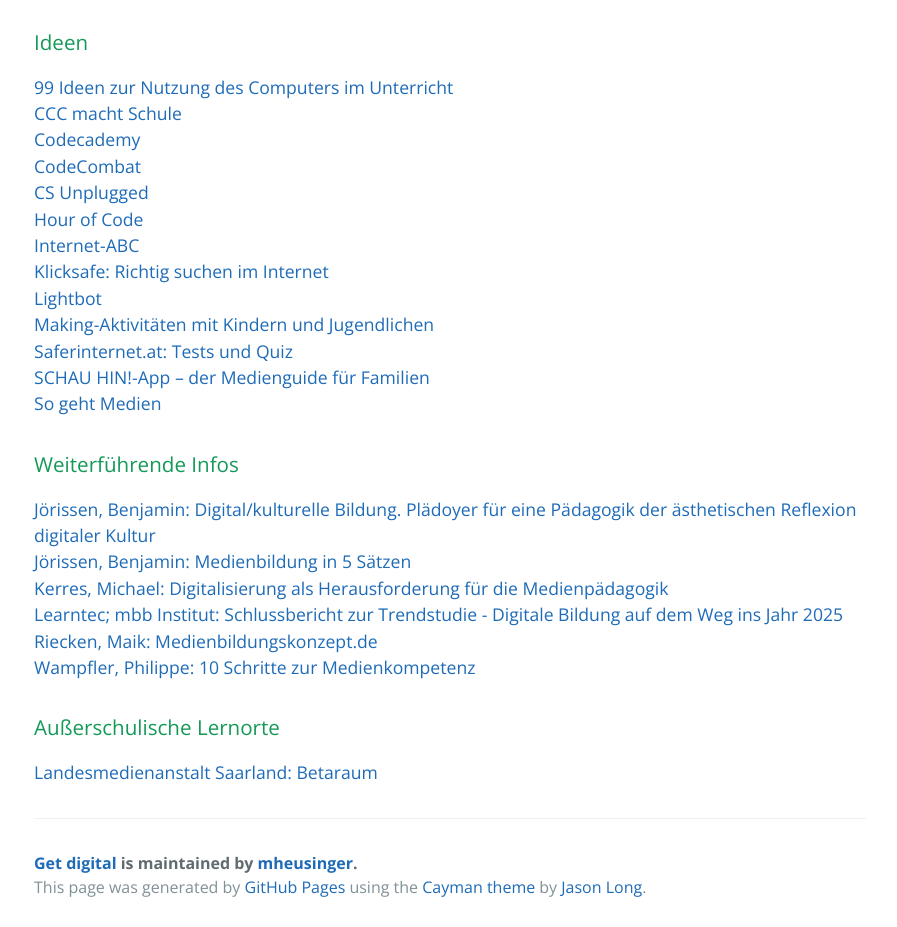
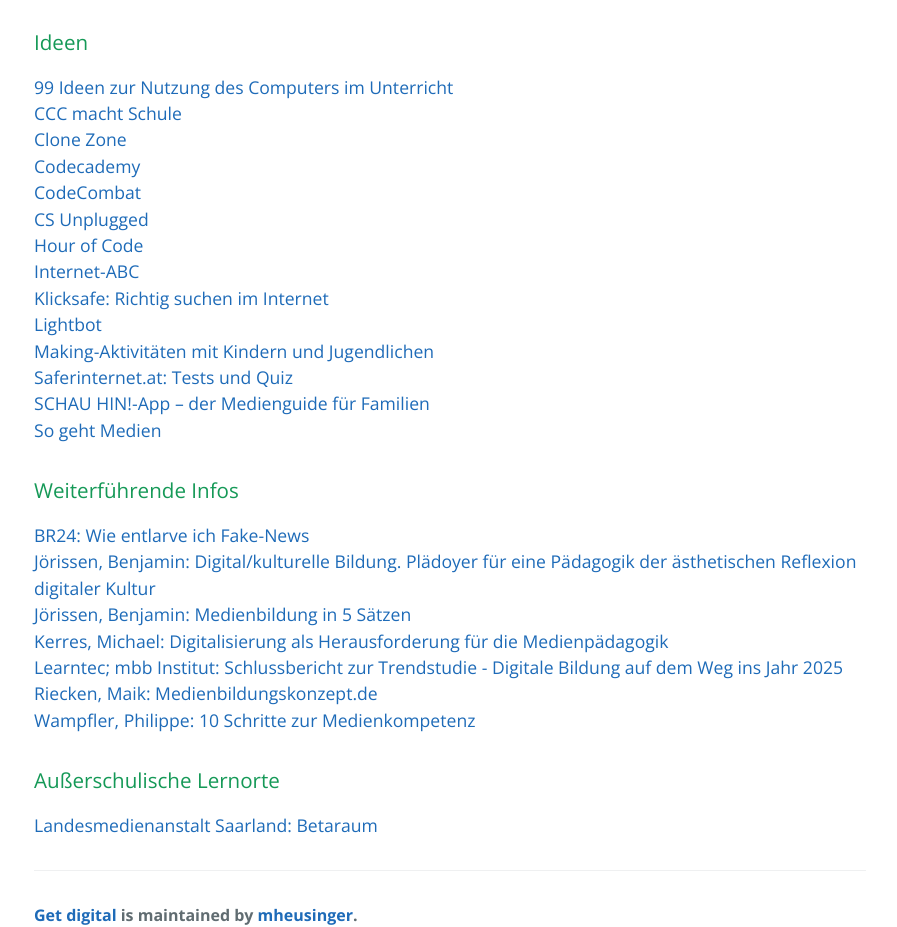
Before and after one commit to mheusinger/getdigital, a plain HTML site: page index.html in a window 1280 px wide. Shown: the part 2060-2987 px from the top of the page, without its empty margins (190-1087 px from the left). Drawn offline with nearby package versions, Linux system fonts and the light colour scheme.

Commit message:
Update index.html

```diff
--- a/index.html
+++ b/index.html
@@ -96,6 +96,7 @@ Wissensgesellschaft</a><br />
        <a id="ideen" class="anchor" href="#ideen" aria-hidden="true"><span aria-hidden="true" class="octicon octicon-link"></span></a>Ideen</h3>
        <a href="http://www.unterrichtsideen.ch/index.php?title=Hauptseite">99 Ideen zur Nutzung des Computers im Unterricht</a><br />
        <a href="https://ccc.de/schule">CCC macht Schule</a><br />
+       <a href="http://clonezone.link">Clone Zone</a><br />
        <a href="https://www.codecademy.com">Codecademy</a><br />
        <a href="https://codecombat.com">CodeCombat</a><br />
        <a href="http://csunplugged.org">CS Unplugged</a><br />
@@ -110,6 +111,7 @@ Wissensgesellschaft</a><br />
 
        <h3>
        <a id="weiterführende-infos" class="anchor" href="#weiterführende-infos" aria-hidden="true"><span aria-hidden="true" class="octicon octicon-link"></span></a>Weiterführende Infos</h3>
+       <a href="https://youtu.be/K7xAjvPjgYI">BR24: Wie entlarve ich Fake-News</a><br />
        <a href="http://zkmb.de/933">Jörissen, Benjamin: Digital/kulturelle Bildung. Plädoyer für eine Pädagogik der ästhetischen Reflexion digitaler Kultur</a><br />
        <a href="https://joerissen.name/medienbildung/medienbildung-in-5-satzen/">Jörissen, Benjamin: Medienbildung in 5 Sätzen</a><br />
        <a href="http://mediendidaktik.uni-due.de/sites/default/files/kerres4münster.pdf">Kerres, Michael: Digitalisierung als Herausforderung für die Medienpädagogik</a><br />
```
